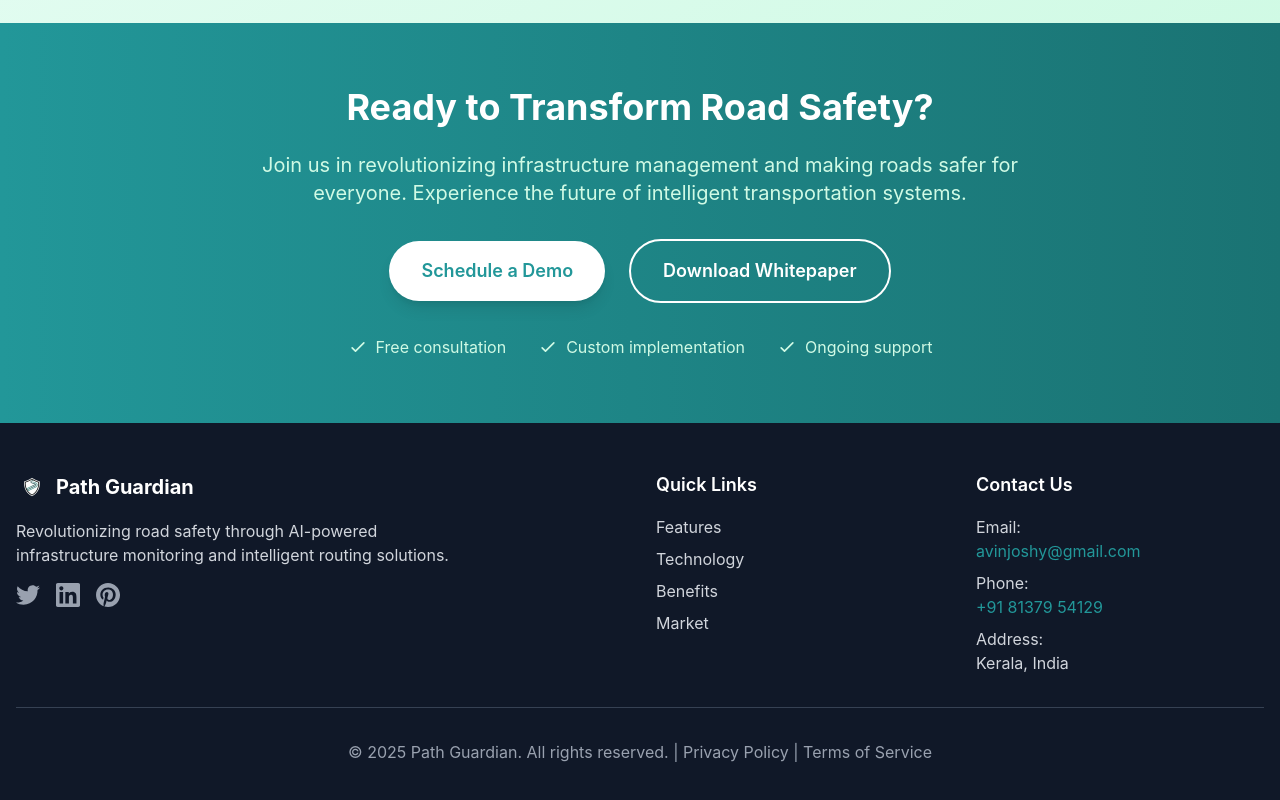
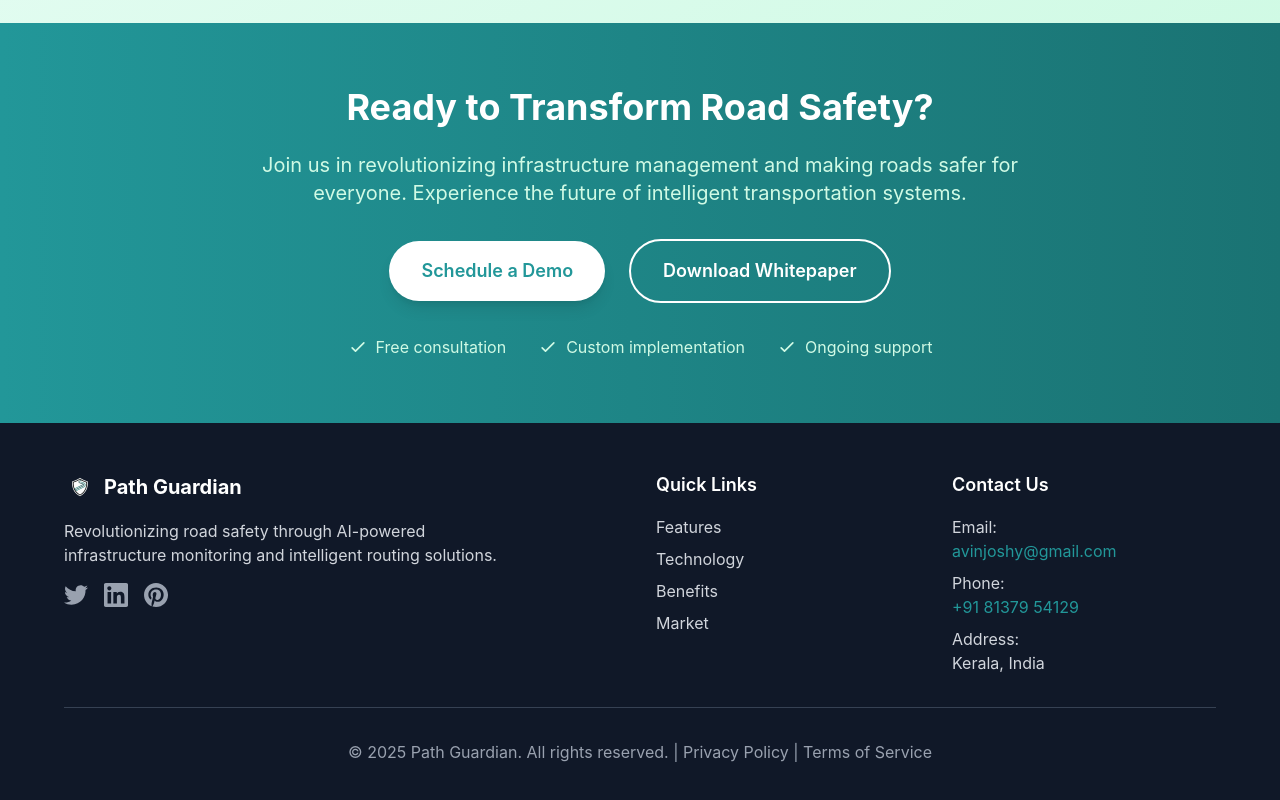
Before and after one commit to iamarobot2/Path-Guardian, a Next.js app: page / in a window 1280 px wide. Shown: the part 6702-7502 px from the top of the page. Built offline with nearby package versions, Linux system fonts and the light colour scheme.

Commit message:
refactor: Improve layout structure and styling in Footer component

```diff
--- a/src/components/Footer.tsx
+++ b/src/components/Footer.tsx
@@ -3,8 +3,8 @@ import Image from "next/image";
 export default function Footer() {
   return (
     <footer className="bg-gray-900 text-white py-12 px-4">
-      <div className="container mx-auto">
-        <div className="grid grid-cols-1 md:grid-cols-4 gap-8">
+      <div className="container mx-auto px-4">
+        <div className="grid grid-cols-1 md:grid-cols-4 gap-8 max-w-6xl mx-auto">
           {/* Company Info */}
           <div className="col-span-1 md:col-span-2">
             <div className="flex items-center space-x-2 mb-4">
@@ -58,10 +58,9 @@ export default function Footer() {
                 >
                   <path d="M12.017 0C5.396 0 .029 5.367.029 11.987c0 5.079 3.158 9.417 7.618 11.174-.105-.949-.199-2.403.041-3.439.219-.937 1.406-5.957 1.406-5.957s-.359-.72-.359-1.781c0-1.663.967-2.911 2.168-2.911 1.024 0 1.518.769 1.518 1.688 0 1.029-.653 2.567-.992 3.992-.285 1.193.6 2.165 1.775 2.165 2.128 0 3.768-2.245 3.768-5.487 0-2.861-2.063-4.869-5.008-4.869-3.41 0-5.409 2.562-5.409 5.199 0 1.033.394 2.143.889 2.748.099.12.112.225.085.345-.09.375-.293 1.199-.334 1.363-.053.225-.172.271-.402.165-1.495-.69-2.433-2.878-2.433-4.646 0-3.776 2.748-7.252 7.92-7.252 4.158 0 7.392 2.967 7.392 6.923 0 4.135-2.607 7.462-6.233 7.462-1.214 0-2.357-.629-2.748-1.378 0 0-.599 2.282-.744 2.840-.282 1.084-1.064 2.456-1.549 3.235C9.584 23.815 10.77 24 12.017 24c6.624 0 11.99-5.367 11.99-11.987C24.007 5.367 18.641.001 12.017.001z" />
                 </svg>
-              </a>
+              </a>{" "}
             </div>
           </div>
-
           {/* Quick Links */}
           <div>
             <h3 className="text-lg font-semibold mb-4">Quick Links</h3>
@@ -97,10 +96,9 @@ export default function Footer() {
                 >
                   Market
                 </a>
-              </li>
+              </li>{" "}
             </ul>
           </div>
-
           {/* Contact */}
           <div>
             <h3 className="text-lg font-semibold mb-4">Contact Us</h3>
@@ -128,10 +126,10 @@ export default function Footer() {
                 <span>Kerala, India</span>
               </li>
             </ul>
-          </div>
+          </div>{" "}
         </div>
 
-        <div className="border-t border-gray-700 mt-8 pt-8 text-center">
+        <div className="border-t border-gray-700 mt-8 pt-8 text-center max-w-6xl mx-auto">
           <p className="text-gray-400">
             © 2025 Path Guardian. All rights reserved. | Privacy Policy | Terms
             of Service
```
